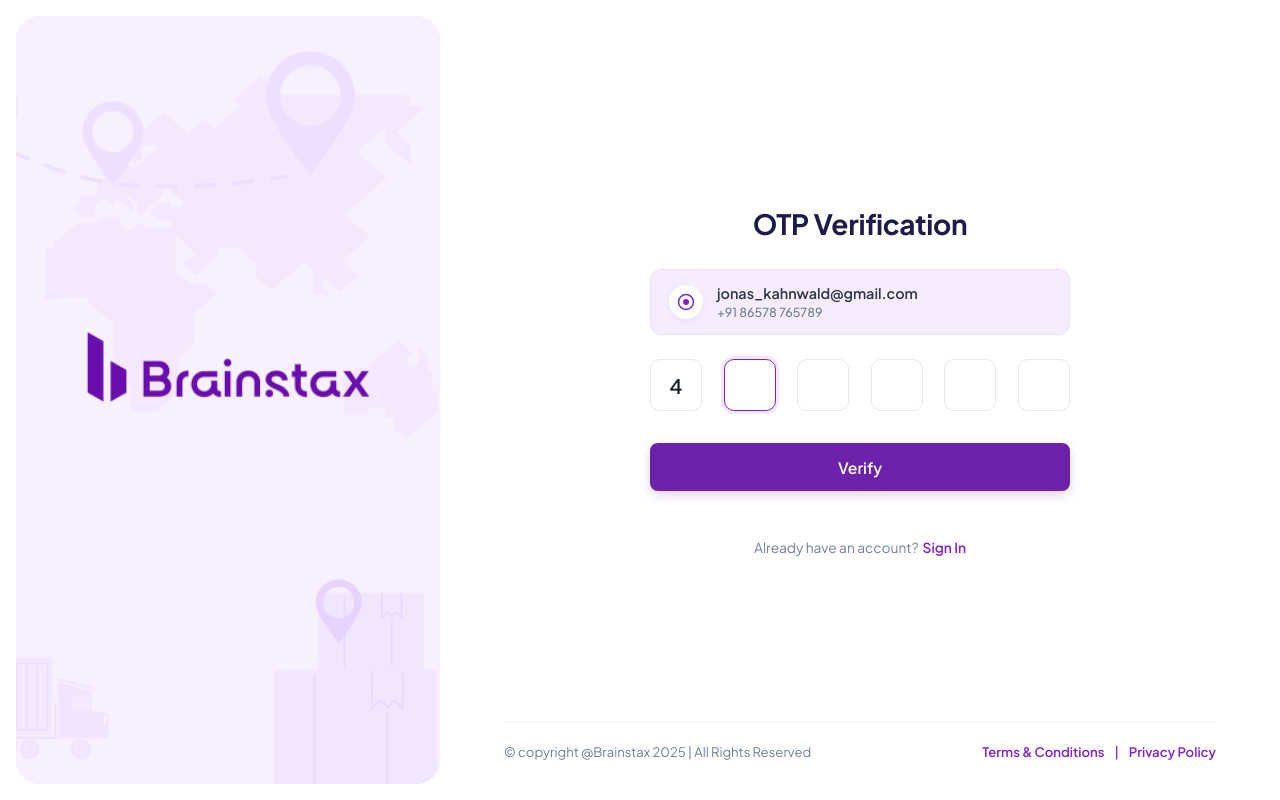
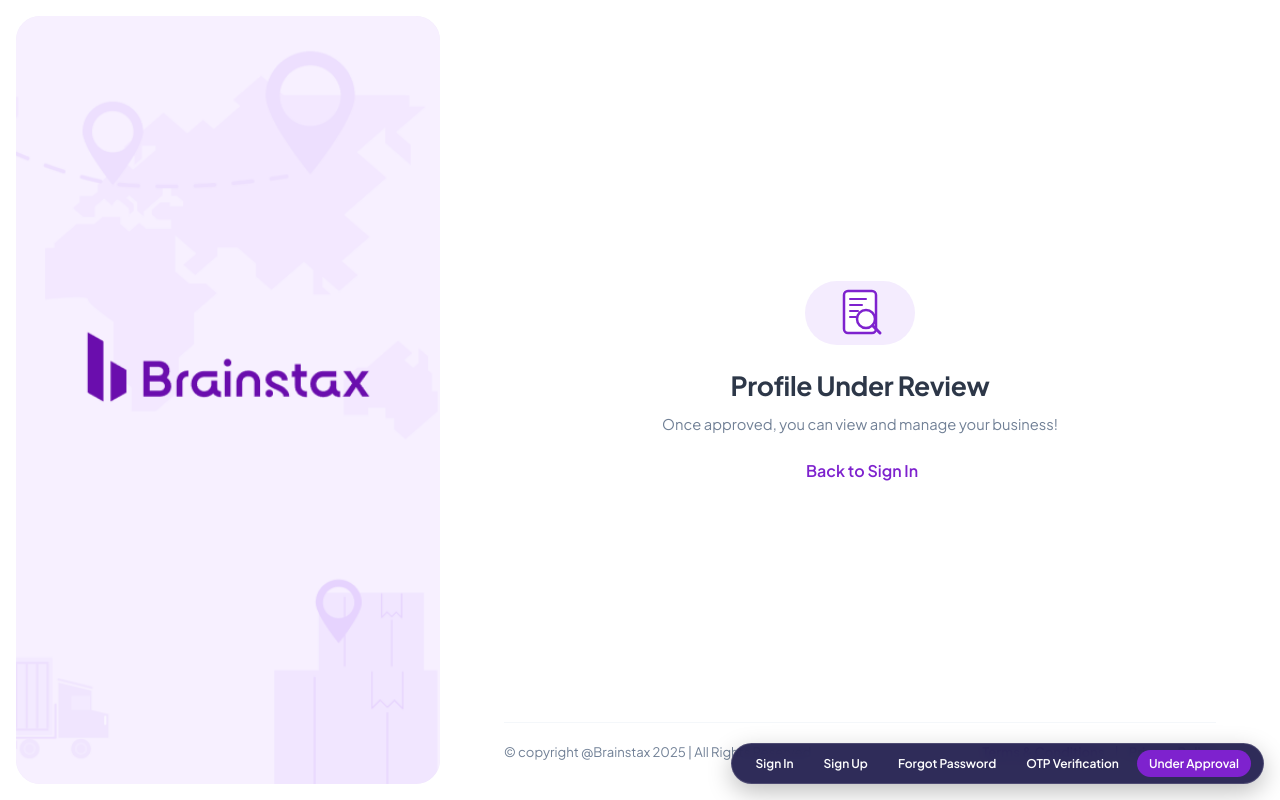
Before and after one commit to himanshupatil10/Brainstax, a React (Vite) app: page / in a window 1280 px wide. Built offline with nearby package versions, Linux system fonts and the light colour scheme.

Commit message:
Add Profile Under Review page matching Figma design spec

```diff
--- a/src/App.jsx
+++ b/src/App.jsx
@@ -3,12 +3,107 @@ import Signin from './Components/Signin.jsx';
 import Signup from './Components/Signup.jsx';
 import Forgotpassword from './Components/Forgotpassword.jsx';
 import Otpverification from './Components/Otpverification.jsx';
+import Underapproval from './Components/Underapproval.jsx';
 
 export default function App() {
-  const [currentPage, setCurrentPage] = useState('otp'); // 'signin', 'signup', 'forgotpassword', 'otp'
+  const [currentPage, setCurrentPage] = useState('underapproval'); // 'signin', 'signup', 'forgotpassword', 'otp', 'underapproval'
 
   return (
     <div>
+      {/* Top Demo View Selector Pill Bar */}
+      <div
+        style={{
+          position: 'fixed',
+          bottom: '16px',
+          right: '16px',
+          zIndex: 9999,
+          background: 'rgba(30, 27, 75, 0.92)',
+          backdropFilter: 'blur(8px)',
+          padding: '6px 12px',
+          borderRadius: '30px',
+          display: 'flex',
+          gap: '6px',
+          boxShadow: '0 8px 24px rgba(0, 0, 0, 0.25)',
+          border: '1px solid rgba(255, 255, 255, 0.15)',
+        }}
+      >
+        <button
+          onClick={() => setCurrentPage('signin')}
+          style={{
+            background: currentPage === 'signin' ? '#7E22CE' : 'transparent',
+            color: '#FFFFFF',
+            border: 'none',
+            padding: '6px 12px',
+            borderRadius: '20px',
+            fontSize: '0.75rem',
+            fontWeight: 600,
+            cursor: 'pointer',
+          }}
+        >
+          Sign In
+        </button>
+        <button
+          onClick={() => setCurrentPage('signup')}
+          style={{
+            background: currentPage === 'signup' ? '#7E22CE' : 'transparent',
+            color: '#FFFFFF',
+            border: 'none',
+            padding: '6px 12px',
+            borderRadius: '20px',
+            fontSize: '0.75rem',
+            fontWeight: 600,
+            cursor: 'pointer',
+          }}
+        >
+          Sign Up
+        </button>
+        <button
+          onClick={() => setCurrentPage('forgotpassword')}
+          style={{
+            background: currentPage === 'forgotpassword' ? '#7E22CE' : 'transparent',
+            color: '#FFFFFF',
+            border: 'none',
+            padding: '6px 12px',
+            borderRadius: '20px',
+            fontSize: '0.75rem',
+            fontWeight: 600,
+            cursor: 'pointer',
+          }}
+        >
+          Forgot Password
+        </button>
+        <button
+          onClick={() => setCurrentPage('otp')}
+          style={{
+            background: currentPage === 'otp' ? '#7E22CE' : 'transparent',
+            color: '#FFFFFF',
+            border: 'none',
+            padding: '6px 12px',
+            borderRadius: '20px',
+            fontSize: '0.75rem',
+            fontWeight: 600,
+            cursor: 'pointer',
+          }}
+        >
+          OTP Verification
+        </button>
+        <button
+          onClick={() => setCurrentPage('underapproval')}
+          style={{
+            background: currentPage === 'underapproval' ? '#7E22CE' : 'transparent',
+            color: '#FFFFFF',
+            border: 'none',
+            padding: '6px 12px',
+            borderRadius: '20px',
+            fontSize: '0.75rem',
+            fontWeight: 600,
+            cursor: 'pointer',
+          }}
+        >
+          Under Approval
+        </button>
+      </div>
+
       {currentPage === 'signin' && (
         <Signin
           onSwitchToSignup={() => setCurrentPage('signup')}
@@ -32,7 +127,13 @@ export default function App() {
       {currentPage === 'otp' && (
         <Otpverification
           onSwitchToSignin={() => setCurrentPage('signin')}
-          onVerifySuccess={() => setCurrentPage('signin')}
+          onVerifySuccess={() => setCurrentPage('underapproval')}
+        />
+      )}
+
+      {currentPage === 'underapproval' && (
+        <Underapproval
+          onBackToSignin={() => setCurrentPage('signin')}
         />
       )}
     </div>
--- /dev/null
+++ b/src/Components/Underapproval.css
@@ -0,0 +1,174 @@
+/* Full Page Responsive Web Layout for Profile Under Review */
+.page-card {
+  background: #FFFFFF;
+  border-radius: 0;
+  width: 100vw;
+  min-height: 100vh;
+  box-shadow: none;
+  display: grid;
+  grid-template-columns: minmax(340px, 440px) 1fr;
+  overflow: hidden;
+  position: relative;
+  border: none;
+  padding: 0;
+}
+
+@media (max-width: 900px) {
+  .page-card {
+    grid-template-columns: 1fr;
+    min-height: auto;
+  }
+}
+
+/* Left Lavender Banner Section - Proportional Vertical Width */
+.banner-section {
+  background-color: #F4ECFE;
+  border-radius: 24px;
+  position: relative;
+  overflow: hidden;
+  display: flex;
+  align-items: center;
+  justify-content: center;
+  padding: 0;
+  margin: 16px 0 16px 16px;
+  height: calc(100vh - 32px);
+  max-height: calc(100vh - 32px);
+  max-width: 440px;
+}
+
+@media (max-width: 900px) {
+  .banner-section {
+    border-radius: 16px;
+    margin: 12px;
+    height: 280px;
+    min-height: 280px;
+    max-width: 100%;
+  }
+}
+
+.banner-image {
+  width: 100%;
+  height: 100%;
+  object-fit: cover;
+  border-radius: 24px;
+  display: block;
+}
+
+/* Right Form Section */
+.form-section {
+  display: flex;
+  flex-direction: column;
+  justify-content: space-between;
+  padding: 40px 64px;
+  position: relative;
+  min-height: 100vh;
+  width: 100%;
+}
+
+@media (max-width: 1100px) {
+  .form-section {
+    padding: 32px 40px;
+  }
+}
+
+@media (max-width: 900px) {
+  .form-section {
+    padding: 24px 20px 20px 20px;
+    min-height: auto;
+  }
+}
+
+.review-status-container {
+  max-width: 440px;
+  width: 100%;
+  margin: 0 auto;
+  display: flex;
+  flex-direction: column;
+  align-items: center;
+  justify-content: center;
+  text-align: center;
+  flex: 1;
+}
+
+/* Review Document Icon Graphic */
+.review-icon-wrapper {
+  margin-bottom: 24px;
+  display: flex;
+  align-items: center;
+  justify-content: center;
+}
+
+.review-icon-bg {
+  width: 110px;
+  height: 64px;
+  background-color: #F4ECFE;
+  border-radius: 40px;
+  display: flex;
+  align-items: center;
+  justify-content: center;
+  position: relative;
+}
+
+.review-title {
+  font-size: 1.65rem;
+  font-weight: 700;
+  color: #2D3748;
+  text-align: center;
+  margin-bottom: 12px;
+  letter-spacing: -0.3px;
+}
+
+.review-subtitle {
+  font-size: 0.92rem;
+  color: #718096;
+  text-align: center;
+  line-height: 1.45;
+  margin: 0 auto;
+}
+
+/* Card Bottom Footer Notice */
+.card-footer {
+  display: flex;
+  align-items: center;
+  justify-content: space-between;
+  padding-top: 20px;
+  margin-top: auto;
+  border-top: 1px solid rgba(237, 242, 247, 0.6);
+  font-size: 0.82rem;
+  color: #718096;
+}
+
+@media (max-width: 600px) {
+  .card-footer {
+    flex-direction: column;
+    gap: 8px;
+    text-align: center;
+  }
+}
+
+.footer-left {
+  color: #718096;
+}
+
+.footer-right {
+  display: flex;
+  align-items: center;
+  gap: 10px;
+}
+
+.footer-link {
+  color: #7E22CE;
+  text-decoration: none;
+  font-weight: 600;
+  font-size: 0.82rem;
+}
+
+.footer-link:hover {
+  text-decoration: underline;
+}
+
+.footer-divider {
+  color: #7E22CE;
+  font-weight: 500;
+  font-size: 0.82rem;
+}
--- /dev/null
+++ b/src/Components/Underapproval.jsx
@@ -0,0 +1,67 @@
+import React from 'react';
+import bannerImg from '../assets/brainstax-banner.png';
+import './Underapproval.css';
+
+export default function Underapproval({ onBackToSignin }) {
+  return (
+    <div className="page-card">
+      {/* Left Lavender Banner Section */}
+      <div className="banner-section">
+        <img src={bannerImg} alt="Brainstax Banner" className="banner-image" />
+      </div>
+
+      {/* Right Content Section */}
+      <div className="form-section">
+        <div className="form-content-container review-status-container">
+          {/* Document Magnifying Glass Review Illustration */}
+          <div className="review-icon-wrapper">
+            <div className="review-icon-bg">
+              <svg width="64" height="64" viewBox="0 0 64 64" fill="none" xmlns="http://www.w3.org/2000/svg">
+                {/* Document Sheet */}
+                <rect x="16" y="10" width="32" height="42" rx="4" stroke="#7E22CE" strokeWidth="2.5" fill="#FFFFFF" />
+                <line x1="22" y1="18" x2="38" y2="18" stroke="#7E22CE" strokeWidth="2" strokeLinecap="round" />
+                <line x1="22" y1="24" x2="34" y2="24" stroke="#7E22CE" strokeWidth="2" strokeLinecap="round" />
+                <line x1="22" y1="30" x2="30" y2="30" stroke="#7E22CE" strokeWidth="2" strokeLinecap="round" />
+                <line x1="22" y1="36" x2="28" y2="36" stroke="#7E22CE" strokeWidth="2" strokeLinecap="round" />
+
+                {/* Magnifying Glass Overlay */}
+                <circle cx="38" cy="38" r="9" stroke="#7E22CE" strokeWidth="2.5" fill="#FFFFFF" />
+                <line x1="44.5" y1="44.5" x2="52" y2="52" stroke="#7E22CE" strokeWidth="3" strokeLinecap="round" />
+              </svg>
+            </div>
+          </div>
+
+          <h1 className="form-title review-title">Profile Under Review</h1>
+
+          <p className="review-subtitle">
+            Once approved, you can view and manage your business!
+          </p>
+
+          {onBackToSignin && (
+            <div style={{ textAlign: 'center', marginTop: '24px' }}>
+              <span className="register-link" onClick={onBackToSignin} style={{ cursor: 'pointer' }}>
+                Back to Sign In
+              </span>
+            </div>
+          )}
+        </div>
+
+        {/* Footer info at bottom */}
+        <div className="card-footer">
+          <div className="footer-left">
+            © copyright @Brainstax 2025 | All Rights Reserved
+          </div>
+          <div className="footer-right">
+            <a href="#terms" className="footer-link">
+              Terms & Conditions
+            </a>
+            <span className="footer-divider">|</span>
+            <a href="#privacy" className="footer-link">
+              Privacy Policy
+            </a>
+          </div>
+        </div>
+      </div>
+    </div>
+  );
+}
```
